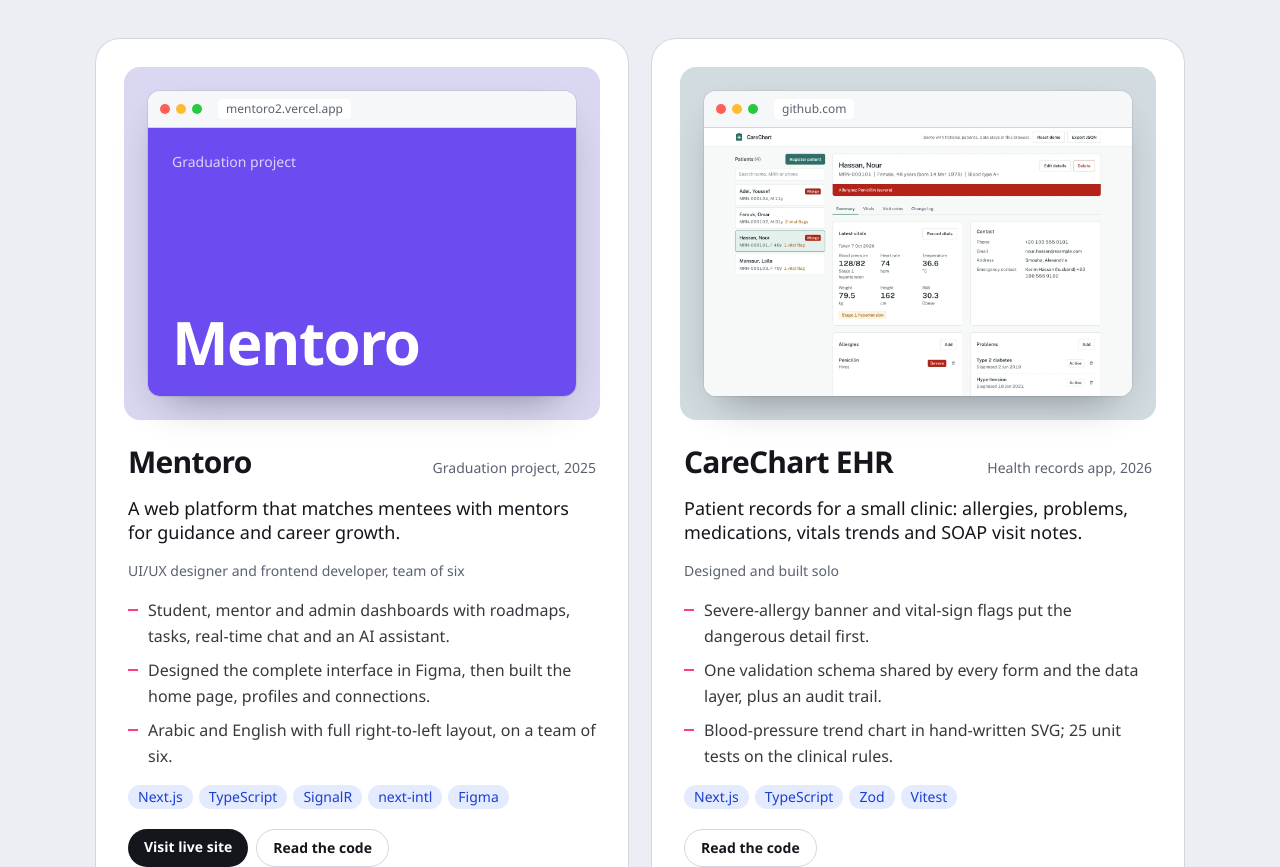
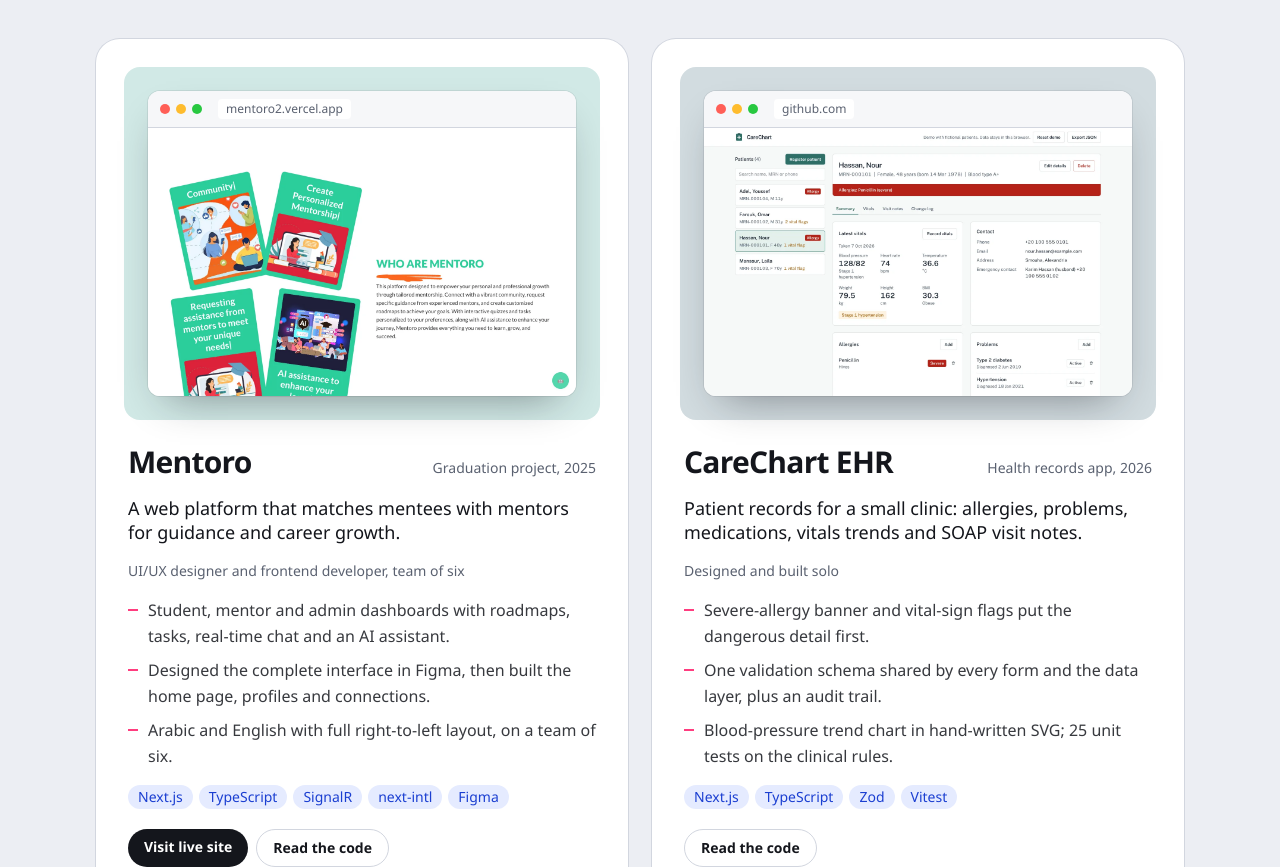
Before and after one commit to MayarIssa/mayar-portfolio, a Next.js app: page / in a window 1280 px wide. Shown: the part 1260-2127 px from the top of the page. Built offline with nearby package versions, Linux system fonts and the light colour scheme.

Commit message:
Add Mentoro screenshot

```diff
--- a/src/content.ts
+++ b/src/content.ts
@@ -51,7 +51,8 @@ export const projects: Project[] = [
     stack: ["Next.js", "TypeScript", "SignalR", "next-intl", "Figma"],
     live: "https://mentoro2.vercel.app/",
     code: "https://github.com/MayarIssa/MentoroLast",
-    tint: "#6c4cf1",
+    tint: "#2bcd98",
+    image: { src: "/work/mentoro.webp", alt: "Mentoro's 'Who are Mentoro' section with illustrated cards for community, personalised mentorship and AI assistance" },
     featured: true,
   },
   {
```
Also changed, not shown: public/work/mentoro.webp (added).
